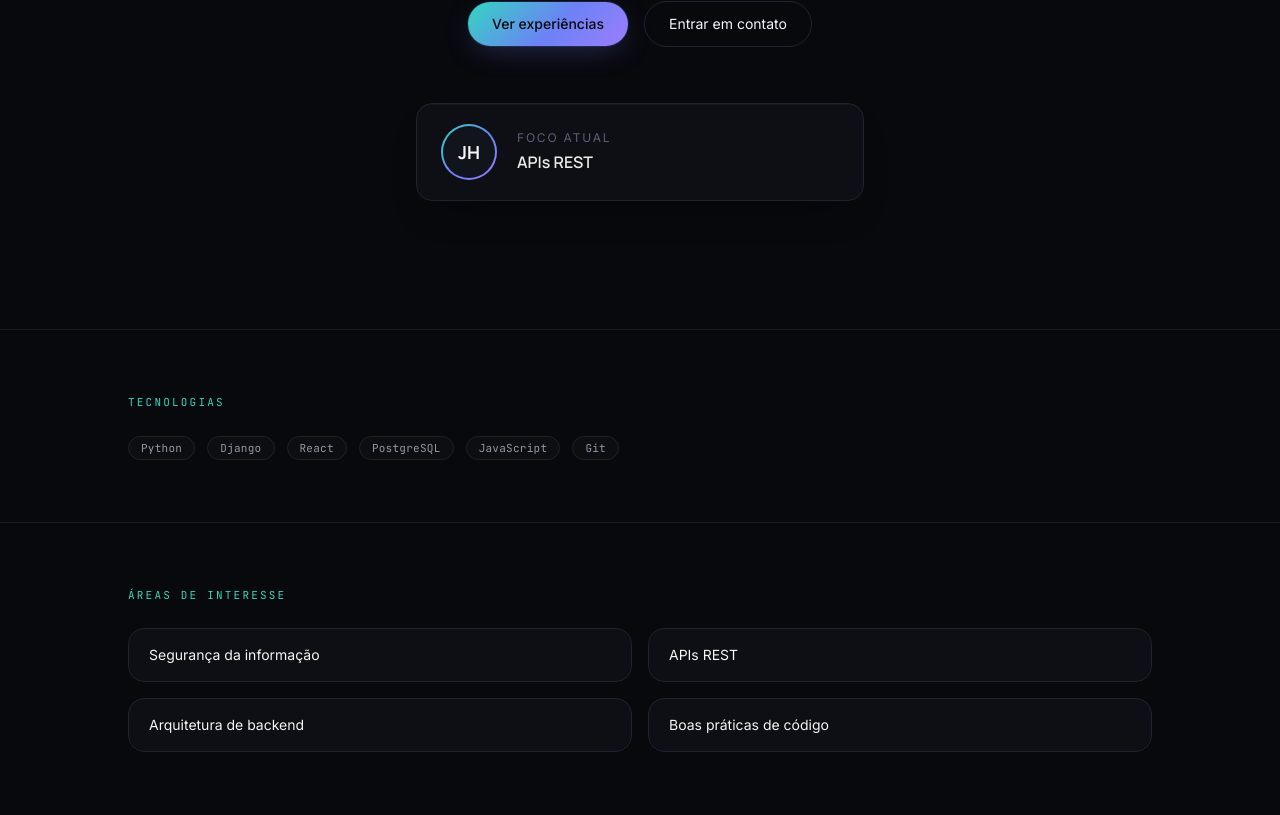
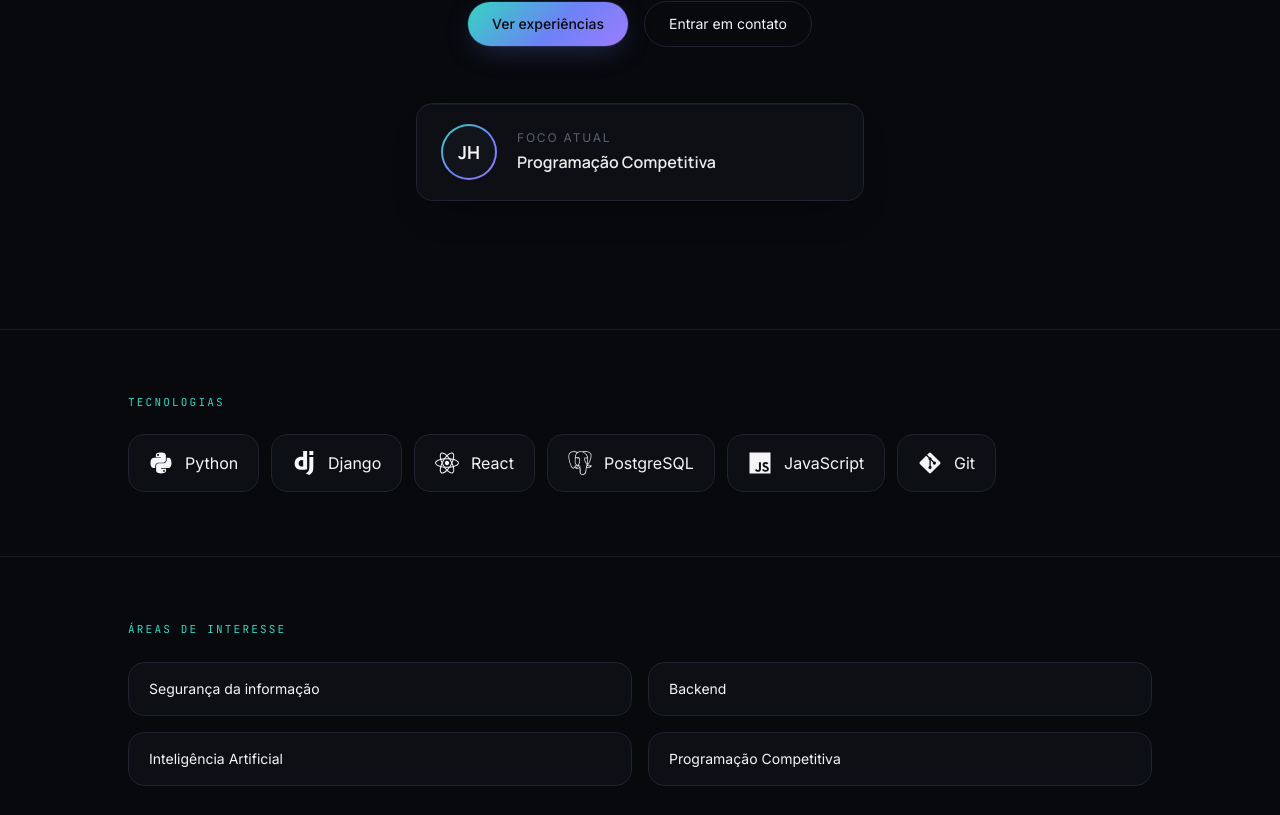
Before and after one commit to jeanhoefling/portfolio, a React (Vite) app in the folder front/: page / in a window 1280 px wide. Shown: the part 525-1340 px from the top of the page. Built offline with nearby package versions, Linux system fonts and the light colour scheme.

Commit message:
fix: ajustes card projeto, feat: react icon, add: certificado allegro

```diff
--- a/front/package.json
+++ b/front/package.json
@@ -13,6 +13,7 @@
   "dependencies": {
     "react": "^18.3.1",
     "react-dom": "^18.3.1",
+    "react-icons": "^5.7.0",
     "react-router-dom": "^6.26.0"
   },
   "devDependencies": {
--- a/front/src/components/HeroPanel.jsx
+++ b/front/src/components/HeroPanel.jsx
@@ -1,6 +1,6 @@
 import { useEffect, useState } from 'react'
 
-const FOCOS = ['Backend', 'Segurança da informação', 'APIs REST', 'Arquitetura de sistemas']
+const FOCOS = ['Backend', 'Segurança da informação', 'Programação Competitiva']
 
 // Painel visual do hero. Antes era um terminal simulando "digitação" de
 // comandos; agora é um cartão de vidro discreto com um monograma em
--- a/front/src/components/ProjetoCard.jsx
+++ b/front/src/components/ProjetoCard.jsx
@@ -2,7 +2,7 @@ export default function ProjetoCard({ projeto }) {
   const { nome, descricao, tecnologias, imagem, link, repositorio, status } = projeto
 
   return (
-    <article className="card-interactive group flex flex-col overflow-hidden">
+    <article className="card-interactive group flex flex-col h-full overflow-hidden">
       <div className="relative aspect-[16/10] w-full overflow-hidden bg-bg-raised">
         {imagem ? (
           <img
--- a/front/src/data/certificados.json
+++ b/front/src/data/certificados.json
@@ -268,5 +268,15 @@
     "descricao": "Descrição breve do que foi aprendido neste certificado.",
     "pdf": "/portfolio/certificados/ONC_2022.pdf",
     "url": ""
+  },
+  {
+    "id": 28,
+    "grupoId": "faculdade",
+    "nome": "Minicurso de Allegro",
+    "instituicao": "PET-CC UFSM",
+    "data": "2026",
+    "descricao": "Descrição breve do que foi aprendido neste certificado.",
+    "pdf": "/portfolio/certificados/PET_ALLEGRO.pdf",
+    "url": ""
   }
 ]
--- a/front/src/pages/Contato.jsx
+++ b/front/src/pages/Contato.jsx
@@ -36,10 +36,6 @@ export default function Contato() {
           LinkedIn
         </a>
       </Reveal>
-
-      <Reveal delay={220}>
-        <ContatoForm />
-      </Reveal>
     </div>
   )
 }
--- a/front/src/pages/Home.jsx
+++ b/front/src/pages/Home.jsx
@@ -1,6 +1,8 @@
 import { Link } from 'react-router-dom'
 import HeroPanel from '../components/HeroPanel.jsx'
 import Reveal from '../components/Reveal.jsx'
+import { FaPython, FaReact, FaGitAlt, FaJs } from 'react-icons/fa'
+import { SiDjango, SiPostgresql } from 'react-icons/si'
 
 // -----------------------------------------------------------------------
 // SUBSTITUA AQUI: informações pessoais reais.
@@ -12,12 +14,19 @@ const PERFIL = {
   cargo: 'Desenvolvedor Fullstack & Segurança da Informação',
   resumo:
     'Estudante de Ciência da Computação, focado em desenvolvimento web fullstack e com interesse em segurança da informação.',
-  tecnologias: ['Python', 'Django', 'React', 'PostgreSQL', 'JavaScript', 'Git'],
+  tecnologias: [
+    { nome: 'Python', icon: FaPython },
+    { nome: 'Django', icon: SiDjango },
+    { nome: 'React', icon: FaReact },
+    { nome: 'PostgreSQL', icon: SiPostgresql },
+    { nome: 'JavaScript', icon: FaJs },
+    { nome: 'Git', icon: FaGitAlt },
+  ],
   areasDeInteresse: [
     'Segurança da informação',
-    'APIs REST',
-    'Arquitetura de backend',
-    'Boas práticas de código',
+    'Backend',
+    'Inteligência Artificial',
+    'Programação Competitiva',
   ],
   github: 'https://github.com/jeanhoefling',
   linkedin: 'https://linkedin.com/in/jean-hoefling',
@@ -65,11 +74,18 @@ export default function Home() {
             <p className="section-label mb-6">Tecnologias</p>
           </Reveal>
           <div className="flex flex-wrap gap-3">
-            {PERFIL.tecnologias.map((tech, i) => (
-              <Reveal key={tech} delay={i * 40}>
-                <span className="tag-pill">{tech}</span>
-              </Reveal>
-            ))}
+            {PERFIL.tecnologias.map((tech, i) => {
+              const Icon = tech.icon
+
+              return (
+                <Reveal key={tech.nome} delay={i * 40}>
+                  <div className="card-interactive flex items-center gap-3 px-5 py-4">
+                    <Icon className="text-2xl" />
+                    <span>{tech.nome}</span>
+                  </div>
+                </Reveal>
+              )
+            })}
           </div>
         </div>
       </section>
```
Also changed, not shown: 2 other files (tests, documents, lock files or other folders).
